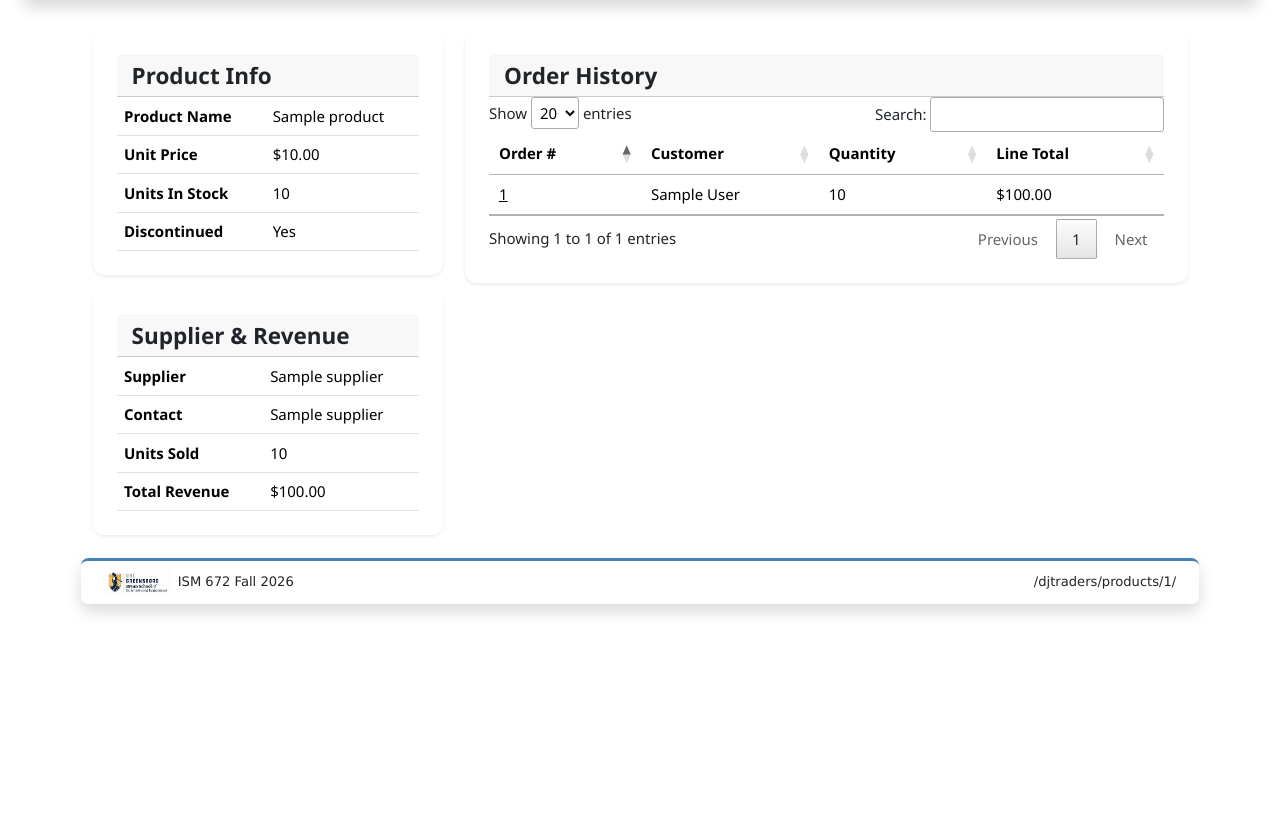
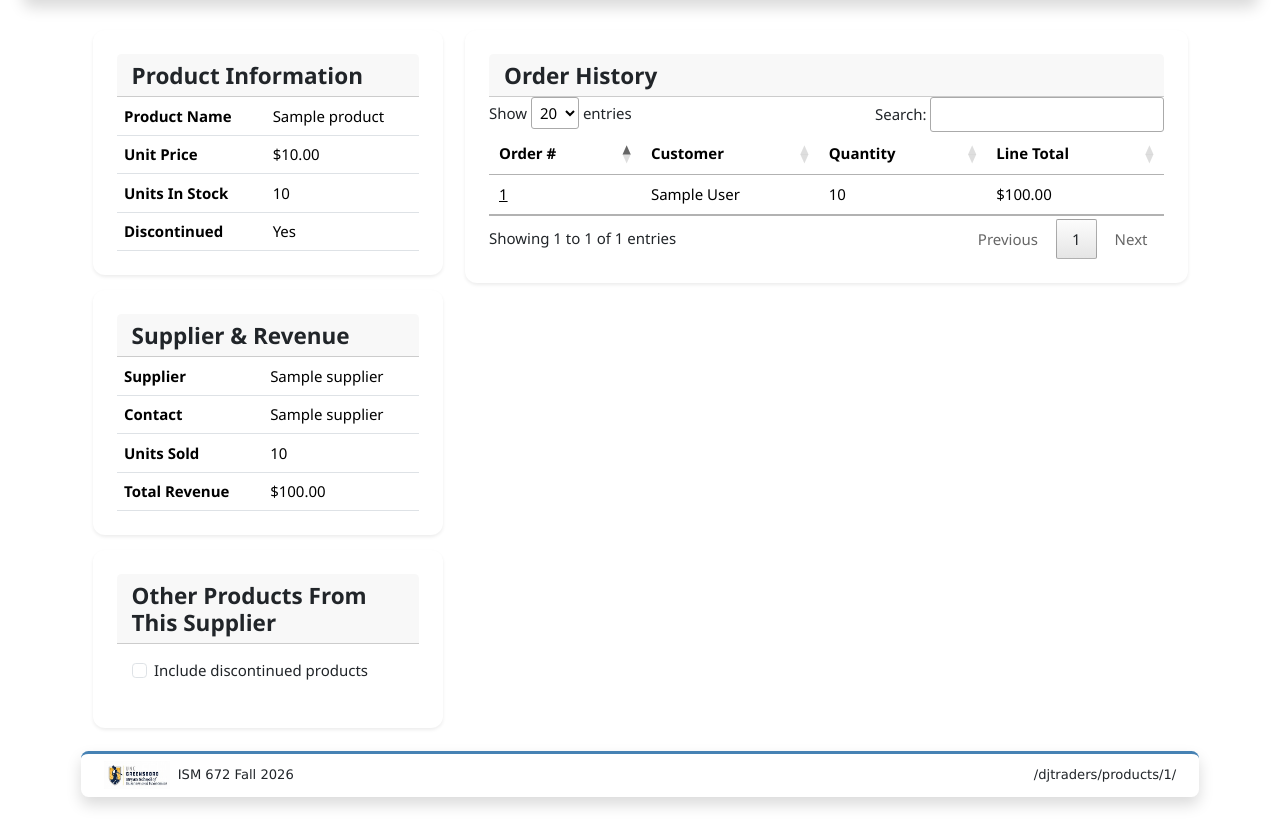
Before and after one commit to hkmoss/DjangoTraders-M1, a Django app: page /djtraders/products/1/ in a window 1280 px wide. Shown: the part 68-895 px from the top of the page. Before the commit the page ends 683 px from the top, so only its background shows below. Run offline with Django 5.2, Linux system fonts and the light colour scheme; tables that the repository leaves empty hold one stand-in row (values such as "Sample post"); some libraries are stand-ins or nearby versions.

Commit message:
Added supplier other products

```diff
--- a/djtraders/templates/djtraders/product_detail.html
+++ b/djtraders/templates/djtraders/product_detail.html
@@ -14,7 +14,7 @@ Product Detail
     <div class="col-md-4">
         <div class="card mb-3 border-0 shadow-sm">
             <div class="card-header fw-bolder h4">
-                Product Info
+                Product Information
             </div>
 
             <table class="table mb-0">
@@ -86,6 +86,40 @@ Product Detail
         </table>
 
     </div>
+
+
+
+    <div class="card mb-3 border-0 shadow-sm">
+        <div class="card-header fw-bolder h4">
+            Other Products From This Supplier
+        </div>
+
+        <div class="card-body">
+
+
+            <form method="get">
+                <div class="form-check mb-2">
+                    <input type="checkbox"
+                        name="show_all_supplier_products"
+                        id="show-all-supplier-products"
+                        class="form-check-input"
+                        onchange="this.form.submit()"
+                        {% if show_all_supplier_products %}checked{% endif %}>
+
+
+                    <label class="form-check-label" for="show-all-supplier-products">
+                        Include discontinued products
+                    </label>
+                </div>
+            </form>
+
+
+            {% for product_item in supplier_products %}
+                <a href="{% url 'djtraders:product_detail' product_item.product_id %}">{{ product_item.product_name }}</a><br>
+            {% endfor %}
+        </div>
+    </div>
+
 </div>
 
 
--- a/djtraders/views.py
+++ b/djtraders/views.py
@@ -169,11 +169,26 @@ def product_detail(request, product_id):
     """
     product = get_object_or_404(Product, pk=product_id)
 
+    show_all_supplier_products = request.GET.get("show_all_supplier_products") == "on"
+
     order_lines = product.orderdetail_set.all()
+
+    if show_all_supplier_products:
+        supplier_products = product.supplier.product_set.exclude(
+            product_id=product.product_id
+    )
+    else:
+        supplier_products = product.supplier.product_set.filter(
+            discontinued=0
+        ).exclude(
+            product_id=product.product_id
+        )
 
     context = {
         "product": product,
         "order_lines": order_lines,
+        "supplier_products": supplier_products,
+        "show_all_supplier_products": show_all_supplier_products,
     }
 
     return render(request, "djtraders/product_detail.html", context)
```
